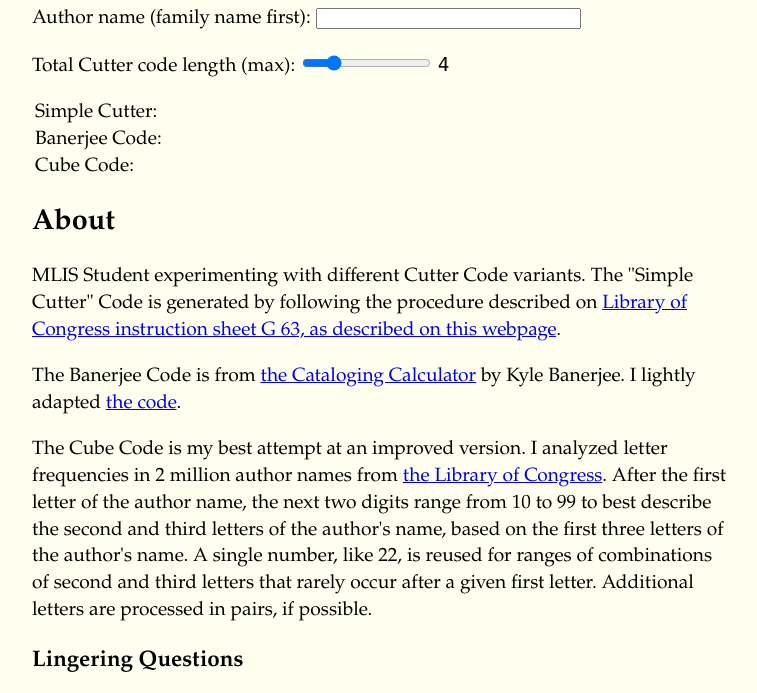
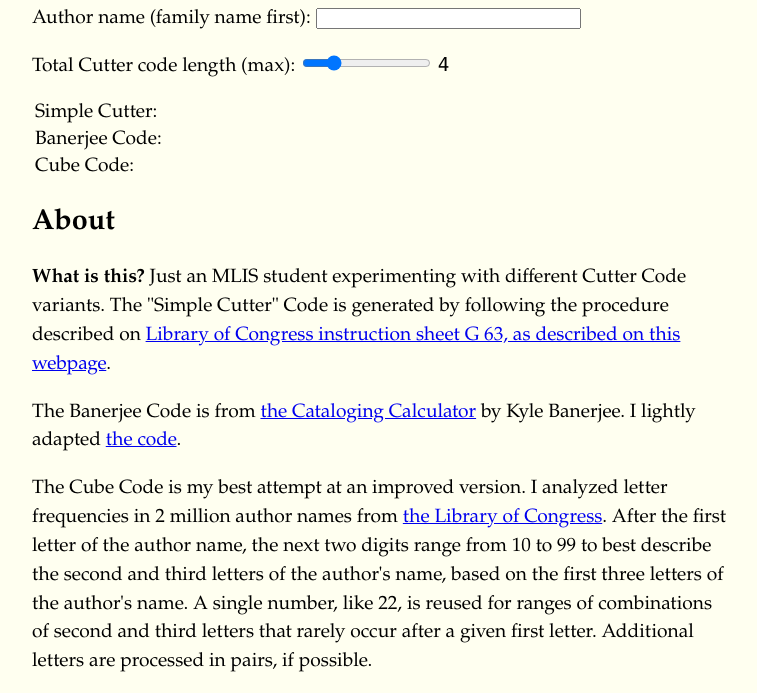
Before and after one commit to sschlink-pratt/info654, a plain HTML site: page cutter-table-comparison/index.html in a window 1280 px wide. Shown: the part 91-784 px from the top of the page, without its empty margins (32-789 px from the left). Drawn offline with Linux system fonts and the light colour scheme.

Commit message:
Add files via upload

```diff
--- a/cutter-table-comparison/index.html
+++ b/cutter-table-comparison/index.html
@@ -42,7 +42,7 @@
             }
             .about {
                 max-width: 700px;
-                line-height: 1.4;
+                line-height: 1.5;
             }
         </style>
         <script type="text/javascript" src="js/simple-cutter.js"></script>
@@ -77,7 +77,7 @@
 
         <h2>About</h2>
         <p class="about">
-            MLIS Student experimenting with different Cutter Code variants. The "Simple Cutter" Code is generated by following the procedure described on <a href="https://www.loc.gov/aba/pcc/053/table.html">Library of Congress instruction sheet G 63, as described on this webpage</a>.
+            <strong>What is this?</strong> Just an MLIS student experimenting with different Cutter Code variants. The "Simple Cutter" Code is generated by following the procedure described on <a href="https://www.loc.gov/aba/pcc/053/table.html">Library of Congress instruction sheet G 63, as described on this webpage</a>.
         </p>
         <p class="about">
             The Banerjee Code is from <a href="https://catalogingcalculator.com/">the Cataloging Calculator</a> by Kyle Banerjee. I lightly adapted <a href="https://github.com/banerjek/cataloging-calculator/blob/master/cutter.js#L71">the code</a>.
```
